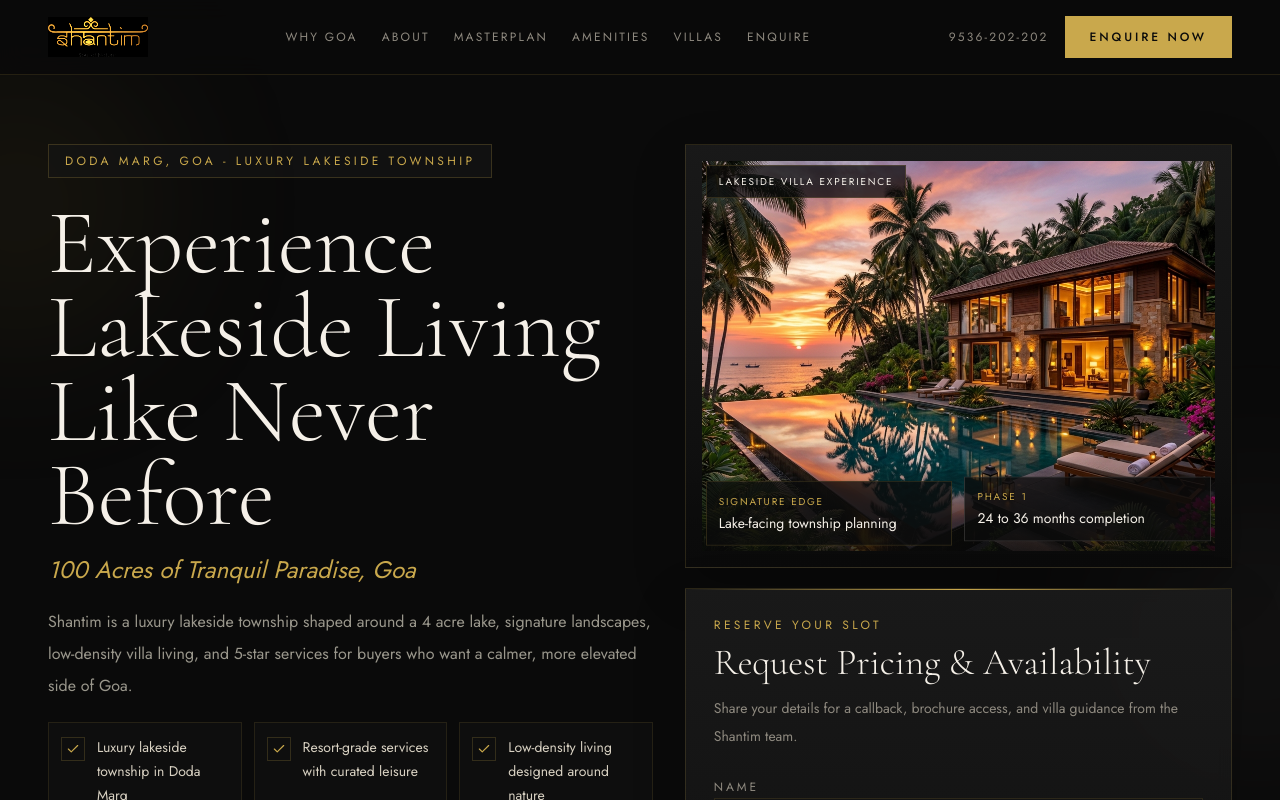
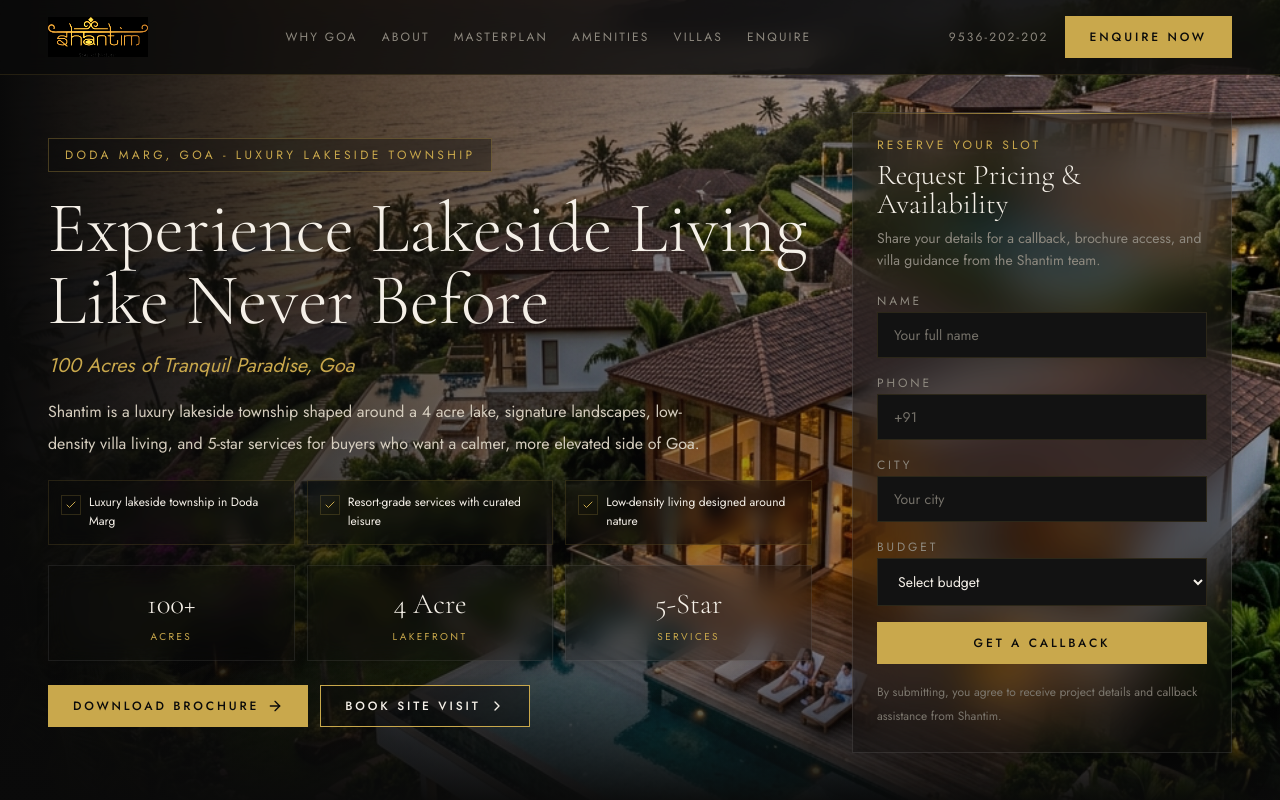
Before and after one commit to Darshan00555/SHANTIM, a React (Vite) app: page / in a window 1280 px wide. Shown: the top 800 px of the page. Built offline with nearby package versions, Linux system fonts and the light colour scheme.

Commit message:
update hero section as well images of slides

```diff
--- a/index.html
+++ b/index.html
@@ -6,7 +6,7 @@
     <meta name="viewport" content="width=device-width, initial-scale=1.0" />
     <meta
       name="description"
-      content="Shantim Goa is a luxury lakeside township in Doda Marg with 100+ acres, a 6 acre lake, villas, and 5-star lifestyle services."
+      content="Shantim Goa is a luxury lakeside township in Doda Marg with 100+ acres, a 4 acre lake, villas, and 5-star lifestyle services."
     />
     <title>Shantim Goa | Luxury Lakeside Township</title>
   </head>
--- a/src/pages/Home.jsx
+++ b/src/pages/Home.jsx
@@ -9,7 +9,7 @@
 import heroVilla from '../assets/hero-villa-new.png';
 import logo from '../assets/logo.jpeg';
 
-import { useState } from 'react';
+import { useEffect, useState } from 'react';
 
 import {
   ArrowRight,
@@ -239,13 +239,21 @@
           placeholder={placeholder}
           className={inputClass}
           required
+          onInput={
+            type === 'tel'
+              ? (e) => {
+                  e.target.value = e.target.value.replace(/[^0-9+]/g, '');
+                }
+              : undefined
+          }
+          maxLength={type === 'tel' ? 15 : undefined}
         />
       )}
     </label>
   );
 };
 
-const LeadForm = ({ formId, title, description, buttonLabel = 'Get a Callback' }) => {
+const LeadForm = ({ formId, title, description, buttonLabel = 'Get a Callback', customClass }) => {
   const [submitted, setSubmitted] = useState(false);
 
   const handleSubmit = (event) => {
@@ -256,19 +264,19 @@
 
   return (
     <div
-      className={`${cardClass} reveal-up relative overflow-hidden p-5 sm:p-6 lg:p-7`}
+      className={`${customClass || cardClass} reveal-up relative overflow-hidden p-4 sm:p-5 lg:p-6`}
       style={revealStyle('0.18s')}
     >
       <div className="pointer-events-none absolute inset-x-0 top-0 h-px bg-[linear-gradient(90deg,transparent,#C9A84C,transparent)]" />
-      <p className="text-[10px] tracking-[0.24em] text-[#C9A84C] uppercase sm:text-xs sm:tracking-[0.28em]">
+      <p className="text-[10px] tracking-[0.22em] text-[#C9A84C] uppercase sm:text-xs sm:tracking-[0.26em]">
         Reserve Your Slot
       </p>
-      <h3 className="font-heading mt-3 text-[1.9rem] leading-none font-light text-[#F5F0E8] sm:text-[2.3rem]">
+      <h3 className="font-heading mt-2 text-[1.5rem] leading-none font-light text-[#F5F0E8] sm:text-[1.8rem]">
         {title}
       </h3>
-      <p className="mt-3 text-sm leading-7 text-[#8E897F]">{description}</p>
+      <p className="mt-2 text-xs leading-relaxed text-[#8E897F] sm:text-sm">{description}</p>
 
-      <form className="mt-6 grid gap-4" onSubmit={handleSubmit}>
+      <form className="mt-4 grid gap-3" onSubmit={handleSubmit}>
         <FormField id={`${formId}-name`} label="Name" placeholder="Your full name" />
         <FormField id={`${formId}-phone`} label="Phone" type="tel" placeholder="+91" />
         <FormField id={`${formId}-city`} label="City" placeholder="Your city" />
@@ -294,6 +302,16 @@
 
 const Home = () => {
   const [mobileMenuOpen, setMobileMenuOpen] = useState(false);
+  const [currentSlide, setCurrentSlide] = useState(0);
+
+  const heroSliderImages = [heroVilla, goaVillas, goaBedroom, brochureLounge];
+
+  useEffect(() => {
+    const timer = setInterval(() => {
+      setCurrentSlide((prev) => (prev + 1) % heroSliderImages.length);
+    }, 4500);
+    return () => clearInterval(timer);
+  }, []);
 
   return (
     <div className="relative overflow-x-hidden bg-[#0A0A0A] text-[#F5F0E8]">
@@ -367,34 +385,62 @@
       </header>
 
       <main id="top" className="relative pb-24 md:pb-0">
-        <section className={`px-0 pt-24 sm:pt-28 lg:pt-36 ${sectionClass}`}>
+        <section
+          className={`relative flex min-h-[100svh] items-center overflow-hidden px-0 pt-20 pb-8 sm:pt-24 sm:pb-12 lg:pt-28 lg:pb-14`}
+        >
+          {/* Continuous Image Slider Background */}
+          <div className="absolute inset-0 z-0 bg-[#0A0A0A]">
+            {heroSliderImages.map((img, index) => (
+              <div
+                key={index}
+                className={`absolute inset-0 transition-opacity duration-[2000ms] ease-in-out ${
+                  index === currentSlide ? 'z-10 opacity-100' : 'z-0 opacity-0'
+                }`}
+              >
+                <img
+                  src={img}
+                  alt={`Shantim Luxury Goa Slide ${index + 1}`}
+                  className={`h-full w-full object-cover transition-transform duration-[8000ms] ease-linear ${
+                    index === currentSlide ? 'scale-105' : 'scale-100'
+                  }`}
+                />
+              </div>
+            ))}
+            {/* Premium Dark Gradient Overlay */}
+            <div className="absolute inset-0 z-20 bg-gradient-to-t from-[#0A0A0A] via-[rgba(10,10,10,0.5)] to-[rgba(10,10,10,0.2)] lg:bg-gradient-to-r lg:from-[#0A0A0A] lg:via-[rgba(10,10,10,0.4)] lg:to-transparent" />
+            <div className="absolute inset-0 z-20 bg-black/10" />
+
+            {/* Bottom blend layer */}
+            <div className="absolute inset-x-0 bottom-0 z-20 h-40 bg-[linear-gradient(180deg,transparent,rgba(10,10,10,1))]" />
+          </div>
+
           <div
-            className={`${shellClass} grid items-start gap-6 lg:grid-cols-[minmax(0,1.05fr)_minmax(340px,0.95fr)] lg:gap-8`}
+            className={`${shellClass} relative z-30 grid items-center gap-6 sm:gap-8 lg:grid-cols-[minmax(0,1.05fr)_minmax(320px,380px)] lg:gap-10`}
           >
             <div className="order-1">
               <div
-                className="reveal-up inline-flex border border-[rgba(201,168,76,0.22)] bg-[rgba(20,20,20,0.7)] px-3 py-2 text-[10px] tracking-[0.2em] text-[#C9A84C] uppercase sm:px-4 sm:text-xs sm:tracking-[0.28em]"
+                className="reveal-up inline-flex border border-[rgba(201,168,76,0.3)] bg-[rgba(10,10,10,0.4)] px-3 py-2 text-[10px] tracking-[0.2em] text-[#C9A84C] uppercase backdrop-blur-md sm:px-4 sm:text-xs sm:tracking-[0.28em]"
                 style={revealStyle('0s')}
               >
                 Doda Marg, Goa - Luxury Lakeside Township
               </div>
 
               <h1
-                className="font-heading reveal-up mt-5 max-w-4xl text-[2.35rem] leading-[0.92] font-light text-[#F5F0E8] sm:mt-6 sm:text-[3.4rem] lg:text-[5.7rem]"
+                className="font-heading reveal-up mt-4 max-w-4xl text-[2rem] leading-[1] font-light text-[#F5F0E8] sm:mt-5 sm:text-[2.8rem] lg:text-[4.5rem]"
                 style={revealStyle('0.08s')}
               >
                 Experience Lakeside Living Like Never Before
               </h1>
 
               <p
-                className="reveal-up mt-4 text-base text-[#C9A84C] italic sm:text-xl lg:text-2xl"
+                className="reveal-up mt-3 text-base text-[#C9A84C] italic sm:mt-4 sm:text-lg lg:text-xl"
                 style={revealStyle('0.12s')}
               >
                 100 Acres of Tranquil Paradise, Goa
               </p>
 
               <p
-                className="reveal-up mt-5 max-w-2xl text-sm leading-7 text-[#9A978C] sm:text-base sm:leading-8"
+                className="reveal-up mt-3 max-w-2xl text-xs leading-relaxed text-[#D5CDBE] sm:mt-4 sm:text-sm lg:text-base lg:leading-8"
                 style={revealStyle('0.16s')}
               >
                 Shantim is a luxury lakeside township shaped around a 4 acre lake, signature
@@ -402,32 +448,34 @@
                 calmer, more elevated side of Goa.
               </p>
 
-              <div className="mt-5 grid gap-3 sm:grid-cols-3">
+              <div className="mt-4 grid gap-2 sm:mt-5 sm:grid-cols-3 sm:gap-3">
                 {heroHighlights.map((item, index) => (
                   <div
                     key={item}
-                    className="reveal-up flex items-start gap-3 border border-[rgba(201,168,76,0.12)] bg-[rgba(17,17,17,0.68)] px-3 py-3"
+                    className="reveal-up flex items-start gap-2 border border-[rgba(201,168,76,0.15)] bg-[rgba(10,10,10,0.3)] px-2.5 py-2.5 backdrop-blur-sm sm:px-3 sm:py-3"
                     style={revealStyle(`${0.18 + index * 0.04}s`)}
                   >
-                    <span className="mt-0.5 inline-flex h-6 w-6 shrink-0 items-center justify-center border border-[rgba(201,168,76,0.2)] text-[#C9A84C]">
-                      <Check size={14} />
+                    <span className="mt-0.5 inline-flex h-5 w-5 shrink-0 items-center justify-center border border-[rgba(201,168,76,0.2)] text-[#C9A84C]">
+                      <Check size={12} />
                     </span>
-                    <span className="text-xs leading-6 text-[#D8D1C2] sm:text-sm">{item}</span>
+                    <span className="text-[10px] leading-relaxed text-[#F5F0E8] sm:text-xs">
+                      {item}
+                    </span>
                   </div>
                 ))}
               </div>
 
-              <div className="mt-5 grid grid-cols-3 gap-3 sm:mt-6">
+              <div className="mt-4 grid grid-cols-3 gap-2 sm:mt-5 sm:gap-3">
                 {heroStats.map((stat, index) => (
                   <div
                     key={stat.label}
-                    className={`${cardClass} reveal-up p-3 text-center sm:p-4`}
+                    className={`reveal-up border border-[rgba(255,255,255,0.08)] bg-[rgba(10,10,10,0.25)] p-3 text-center shadow-lg backdrop-blur-md sm:p-4`}
                     style={revealStyle(`${0.24 + index * 0.05}s`)}
                   >
-                    <p className="font-heading text-[1.65rem] font-light text-[#F5F0E8] sm:text-[2rem]">
+                    <p className="font-heading text-[1.4rem] font-light text-[#F5F0E8] sm:text-[1.8rem]">
                       {stat.value}
                     </p>
-                    <p className="mt-1 text-[10px] tracking-[0.18em] text-[#89847A] uppercase sm:text-xs sm:tracking-[0.24em]">
+                    <p className="mt-1 text-[9px] tracking-[0.18em] text-[#C9A84C] uppercase sm:text-[10px] sm:tracking-[0.24em]">
                       {stat.label}
                     </p>
                   </div>
@@ -435,59 +483,36 @@
               </div>
 
               <div
-                className="reveal-up mt-5 flex flex-col gap-3 sm:mt-6 sm:flex-row"
+                className="reveal-up mt-5 flex flex-col gap-2 sm:mt-6 sm:flex-row sm:gap-3"
                 style={revealStyle('0.34s')}
               >
                 <a
                   href={brochureUrl}
                   download
-                  className={`${buttonBaseClass} bg-[#C9A84C] text-[#0A0A0A]`}
+                  className={`${buttonBaseClass} bg-[#C9A84C] py-2.5 text-[#0A0A0A] sm:py-3`}
                 >
                   Download Brochure
                   <ArrowRight size={16} />
                 </a>
-                <a href="#enquire" className={`${buttonBaseClass} bg-transparent text-[#F5F0E8]`}>
+                <a
+                  href="#enquire"
+                  className={`${buttonBaseClass} bg-[rgba(10,10,10,0.5)] py-2.5 text-[#F5F0E8] backdrop-blur-md hover:bg-[rgba(201,168,76,0.1)] sm:py-3`}
+                >
                   Book Site Visit
                   <ChevronRight size={16} />
                 </a>
               </div>
             </div>
 
-            <div className="order-2 grid gap-4 sm:gap-5">
-              <div
-                className={`${cardClass} media-panel reveal-up relative overflow-hidden p-3 sm:p-4`}
-                style={revealStyle('0.18s')}
-              >
-                <div className="absolute top-4 left-4 z-10 border border-[rgba(201,168,76,0.18)] bg-[rgba(10,10,10,0.74)] px-3 py-2 text-[10px] tracking-[0.18em] text-[#F5F0E8] uppercase sm:top-5 sm:left-5">
-                  Lakeside Villa Experience
-                </div>
-                <img
-                  src={heroVilla}
-                  alt="Luxury lakeside villa at Shantim Goa"
-                  className="h-[230px] w-full object-cover sm:h-[320px] lg:h-[390px]"
+            <div className="order-2 w-full lg:ml-auto lg:max-w-md">
+              <div className="transform transition-transform duration-500 hover:-translate-y-1">
+                <LeadForm
+                  formId="hero"
+                  title="Request Pricing & Availability"
+                  description="Share your details for a callback, brochure access, and villa guidance from the Shantim team."
+                  customClass="hover-lift border border-[rgba(255,255,255,0.1)] bg-[rgba(10,10,10,0.35)] backdrop-blur-xl shadow-2xl"
                 />
-                <div className="pointer-events-none absolute inset-x-0 bottom-0 h-28 bg-[linear-gradient(180deg,transparent,rgba(10,10,10,0.95))]" />
-                <div className="absolute right-4 bottom-4 left-4 z-10 grid gap-3 sm:right-5 sm:bottom-5 sm:left-5 sm:grid-cols-2">
-                  <div className="float-slow border border-[rgba(201,168,76,0.18)] bg-[rgba(12,12,12,0.76)] px-3 py-3">
-                    <p className="text-[10px] tracking-[0.18em] text-[#C9A84C] uppercase">
-                      Signature Edge
-                    </p>
-                    <p className="mt-1 text-sm text-[#F5F0E8]">Lake-facing township planning</p>
-                  </div>
-                  <div className="float-slower border border-[rgba(245,240,232,0.14)] bg-[rgba(12,12,12,0.76)] px-3 py-3">
-                    <p className="text-[10px] tracking-[0.18em] text-[#C9A84C] uppercase">
-                      Phase 1
-                    </p>
-                    <p className="mt-1 text-sm text-[#F5F0E8]">24 to 36 months completion</p>
-                  </div>
-                </div>
               </div>
-
-              <LeadForm
-                formId="hero"
-                title="Request Pricing & Availability"
-                description="Share your details for a callback, brochure access, and villa guidance from the Shantim team."
-              />
             </div>
           </div>
         </section>
```
